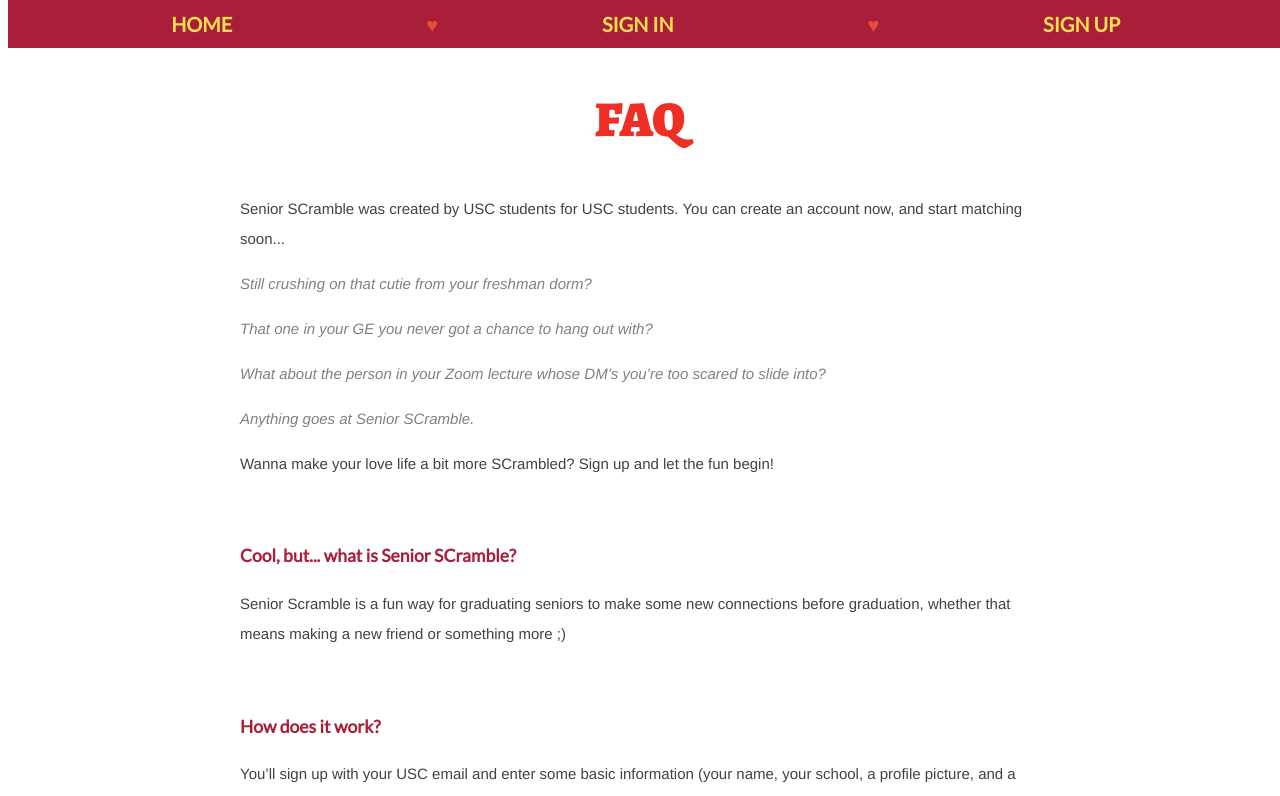
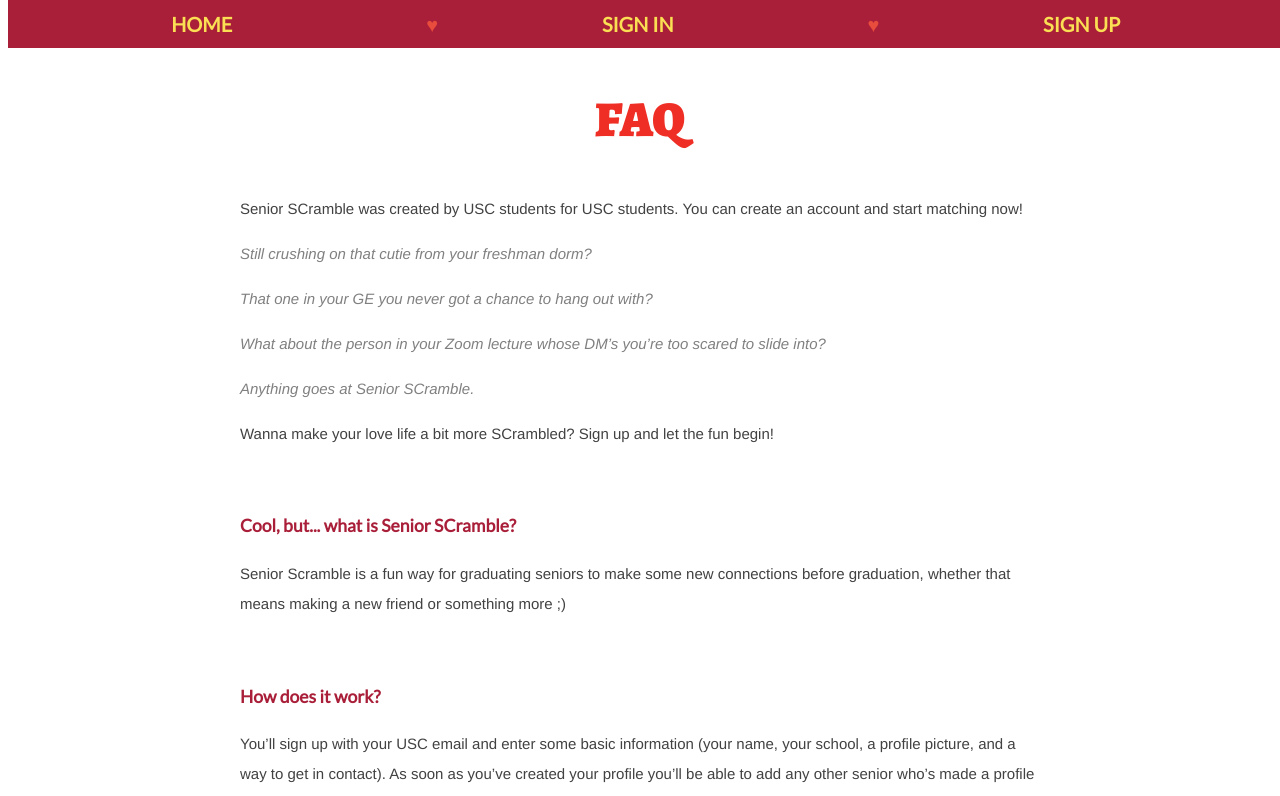
Before and after one commit to jfvomacka/scramble, a React (Create React App) app in the folder client/: page /about in a window 1280 px wide. Shown: the top 796 px of the page. Built offline with nearby package versions, Linux system fonts and the light colour scheme.

Commit message:
Info update for 5/1 launch

```diff
--- a/client/src/app/routes/About/index.js
+++ b/client/src/app/routes/About/index.js
@@ -10,7 +10,7 @@
         <div className="title">FAQ</div>
         <p>&nbsp;</p>
         <p>Senior SCramble was created by USC students for USC students.
-        You can create an account now, and start matching soon... </p>
+        You can create an account and start matching now! </p>
         <div className="about"><i><p>Still crushing on that cutie from your freshman dorm?</p>
         <p>That one in your GE you never got a chance to hang out with? </p>
         <p>What about the person in your Zoom lecture whose DM’s you’re too scared to slide into?</p>
--- a/client/src/app/routes/Landing/index.js
+++ b/client/src/app/routes/Landing/index.js
@@ -29,7 +29,7 @@
         <p>&nbsp;</p>
         <p>&nbsp;</p>
         <p>&nbsp;</p>
-      <div className="matches"> matches coming soon <br></br>;)</div>
+      <div className="matches"> matches open now! <br></br>;)</div>
        </div>
         <div className="item3">
         <img src="https://i.imgur.com/Txvfn5h.png"/>
```
